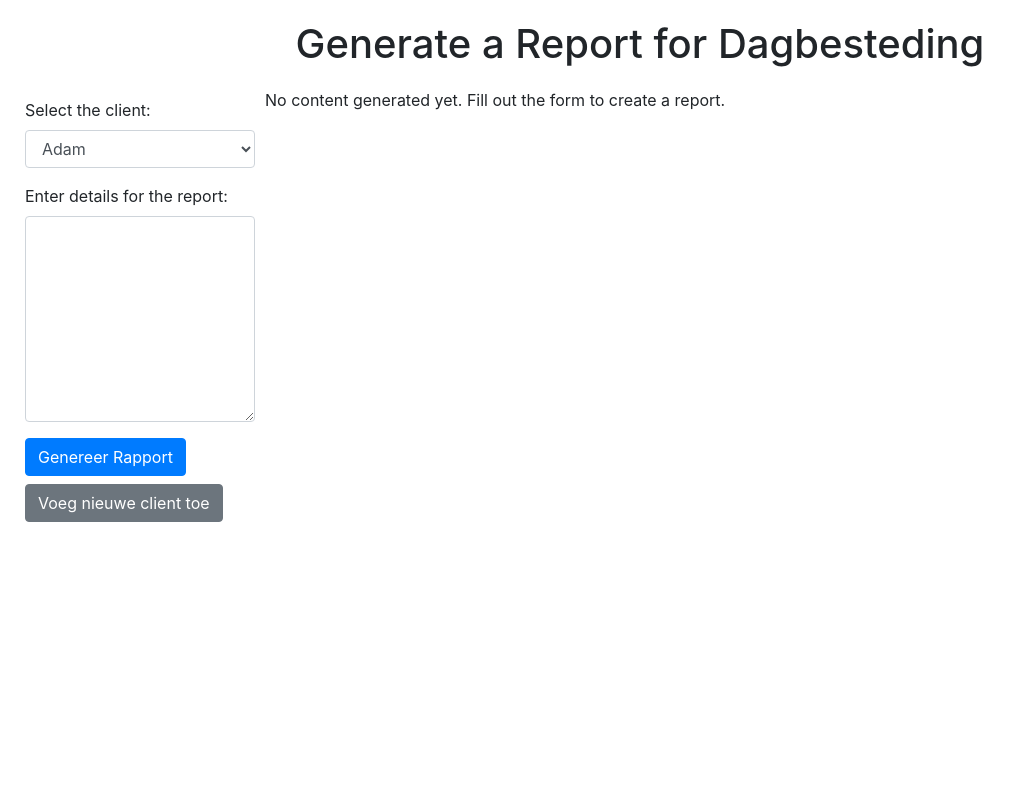
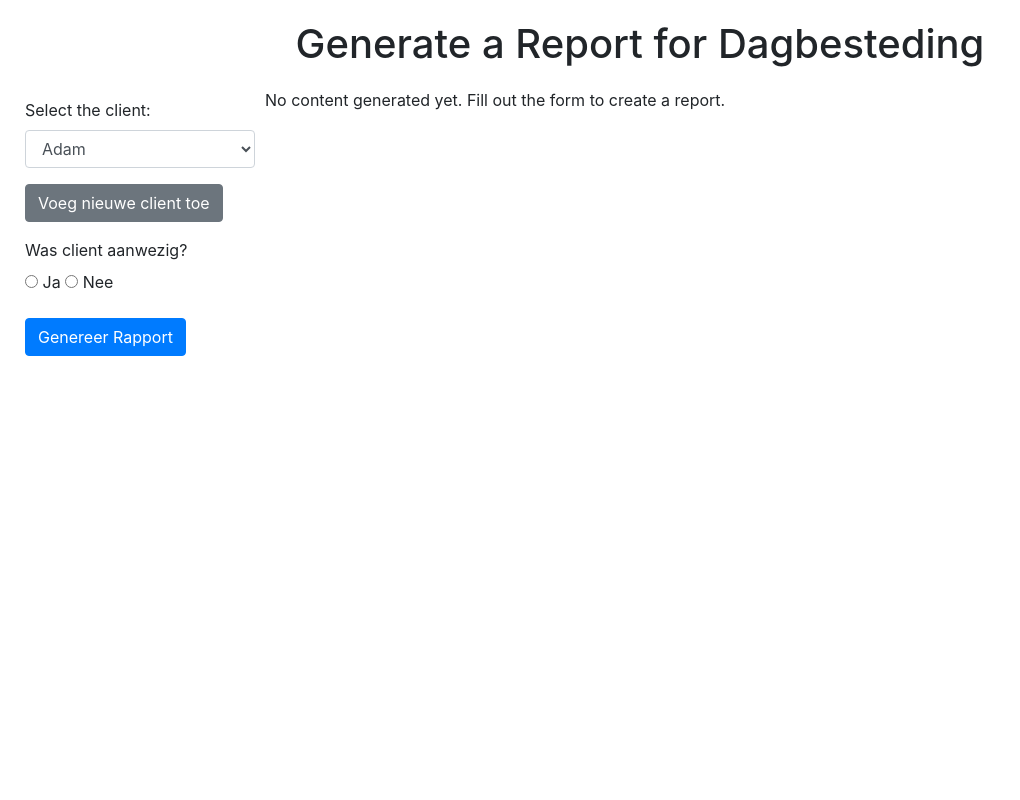
Before and after one commit to SebastiaanSchneider/Document-Generatie, a Flask app: page / in a window 1280 px wide. Shown: the whole page, without its empty margins (0-1020 px from the left). Run offline with Flask 3, Linux system fonts and the light colour scheme; data comes from the database, SQL or seed files in the repository; some libraries are stand-ins or nearby versions.

Commit message:
added contional questions to form

```diff
--- a/templates/index.html
+++ b/templates/index.html
@@ -14,7 +14,6 @@
             margin: 0;
             padding: 0;
             overflow: hidden;
-            /* Prevent overall page scrolling */
         }
 
         /* Use Flexbox to make the layout responsive */
@@ -44,10 +43,12 @@
             /* Adjust for header height */
         }
 
-        /* Fixed width for the form column */
+        /* Fixed width for the form column, now scrollable */
         .form-column {
             flex-basis: 250px;
             padding: 10px;
+            overflow-y: auto;
+            /* Enable scrolling within the form column */
         }
 
         /* Flexbox for equal height columns for responses */
@@ -127,7 +128,7 @@
             <!-- Narrow column for the form -->
             <div class="form-column">
                 <form method="POST">
-                    <!-- Move "Select the client" above "Enter details for the report" -->
+                    <!-- Select the client -->
                     <div class="form-group">
                         <label for="client_name">Select the client:</label>
                         <select class="form-control" id="client_name" name="client_name" required>
@@ -136,15 +137,103 @@
                             {% endfor %}
                         </select>
                     </div>
+
+                    <!-- "Voeg nieuwe client toe" button directly below client selection -->
+                    <button type="button" class="btn btn-secondary mb-3" onclick="openNewClientModal()">Voeg nieuwe client toe</button>
+
+                    <!-- Conditional Questions Start -->
+
+                    <!-- Question 1: Was client aanwezig? -->
                     <div class="form-group">
-                        <label for="input_text">Enter details for the report:</label>
-                        <textarea class="form-control" id="input_text" name="input_text" rows="8" required></textarea>
+                        <label>Was client aanwezig?</label><br>
+                        <input type="radio" id="aanwezig_ja" name="aanwezig" value="Ja" required
+                            onclick="toggleAttendance(true)">
+                        <label for="aanwezig_ja">Ja</label>
+                        <input type="radio" id="aanwezig_nee" name="aanwezig" value="Nee" required
+                            onclick="toggleAttendance(false)">
+                        <label for="aanwezig_nee">Nee</label>
                     </div>
 
-                    <!-- "Genereer Rapport" button above "Voeg nieuwe client toe" -->
+                    <!-- Additional questions if client was absent -->
+                    <div id="absent_questions" style="display: none;">
+                        <div class="form-group">
+                            <label for="reden_afwezig">Reden afwezig:</label>
+                            <textarea class="form-control" id="reden_afwezig" name="reden_afwezig" required></textarea>
+                        </div>
+                        <div class="form-group">
+                            <label>Optijd afgemeld?</label><br>
+                            <input type="radio" id="afgemeld_ja" name="afgemeld" value="Ja" required>
+                            <label for="afgemeld_ja">Ja</label>
+                            <input type="radio" id="afgemeld_nee" name="afgemeld" value="Nee" required>
+                            <label for="afgemeld_nee">Nee</label>
+                        </div>
+                        <div class="form-group">
+                            <label for="overige_opmerkingen">Overige opmerkingen:</label>
+                            <textarea class="form-control" id="overige_opmerkingen"
+                                name="overige_opmerkingen"></textarea>
+                        </div>
+                    </div>
+
+                    <!-- Additional questions if client was present -->
+                    <div id="present_questions" style="display: none;">
+                        <div class="form-group">
+                            <label>Heeft de client het dagdeel volgemaakt?</label><br>
+                            <input type="radio" id="dagdeel_ja" name="dagdeel_volledig" value="Ja" required>
+                            <label for="dagdeel_ja">Ja</label>
+                            <input type="radio" id="dagdeel_nee" name="dagdeel_volledig" value="Nee" required>
+                            <label for="dagdeel_nee">Nee</label>
+                        </div>
+
+                        <div class="form-group">
+                            <label for="werkzaamheden">Waar heeft de client aan gewerkt?</label>
+                            <textarea class="form-control" id="werkzaamheden" name="werkzaamheden" required></textarea>
+                        </div>
+
+                        <div class="form-group">
+                            <label for="humeur">Hoe was het humeur van de client?</label>
+                            <textarea class="form-control" id="humeur" name="humeur" required></textarea>
+                        </div>
+
+                        <div class="form-group">
+                            <label>Heeft de client met mensen samengewerkt?</label><br>
+                            <input type="radio" id="samengewerkt_ja" name="samengewerkt" value="Ja" required
+                                onclick="toggleCollab(true)">
+                            <label for="samengewerkt_ja">Ja</label>
+                            <input type="radio" id="samengewerkt_nee" name="samengewerkt" value="Nee" required
+                                onclick="toggleCollab(false)">
+                            <label for="samengewerkt_nee">Nee</label>
+                        </div>
+
+                        <div class="form-group" id="collab_details" style="display: none;">
+                            <label for="collab_description">Met wie en hoe verliep deze samenwerking?</label>
+                            <textarea class="form-control" id="collab_description" name="collab_description"
+                                required></textarea>
+                        </div>
+
+                        <div class="form-group">
+                            <label for="leerdoelen">Aan welke (leer)doelen heeft de client gewerkt?</label>
+                            <textarea class="form-control" id="leerdoelen" name="leerdoelen"></textarea>
+                        </div>
+
+                        <div class="form-group">
+                            <label for="stappen">Welke stappen moeten begeleiders nu gaan nemen?</label>
+                            <textarea class="form-control" id="stappen" name="stappen"></textarea>
+                        </div>
+
+                        <div class="form-group">
+                            <label for="contactmomenten">Wat voor contactmomenten zijn er geweest?</label>
+                            <textarea class="form-control" id="contactmomenten" name="contactmomenten"
+                                required></textarea>
+                        </div>
+
+                        <div class="form-group">
+                            <label for="bijzonderheden">Waren er bijzonderheden?</label>
+                            <textarea class="form-control" id="bijzonderheden" name="bijzonderheden"></textarea>
+                        </div>
+                    </div>
+
+                    <!-- Submit button -->
                     <button type="submit" class="btn btn-primary">Genereer Rapport</button>
-                    <button type="button" class="btn btn-secondary mt-2" onclick="openNewClientModal()">Voeg nieuwe
-                        client toe</button>
 
                     <!-- Flash message (does not affect layout) -->
                     {% if messages %}
@@ -377,6 +466,16 @@
                 })
                 .catch(error => console.error('Error:', error));
         }
+
+        // JavaScript for toggling conditional questions
+        function toggleAttendance(isPresent) {
+            document.getElementById('absent_questions').style.display = isPresent ? 'none' : 'block';
+            document.getElementById('present_questions').style.display = isPresent ? 'block' : 'none';
+        }
+
+        function toggleCollab(isCollaborated) {
+            document.getElementById('collab_details').style.display = isCollaborated ? 'block' : 'none';
+        }
     </script>
 
     <!-- JavaScript for Bootstrap (Optional) -->
```
